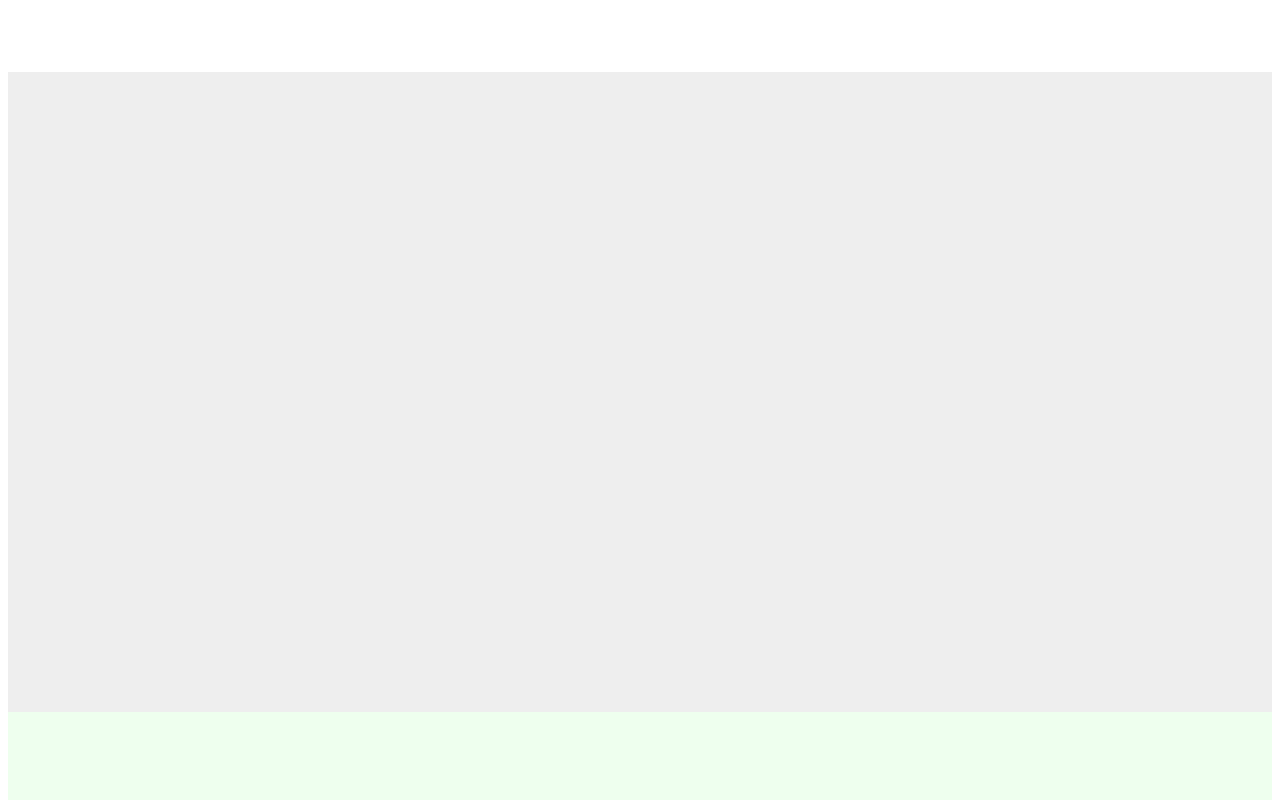
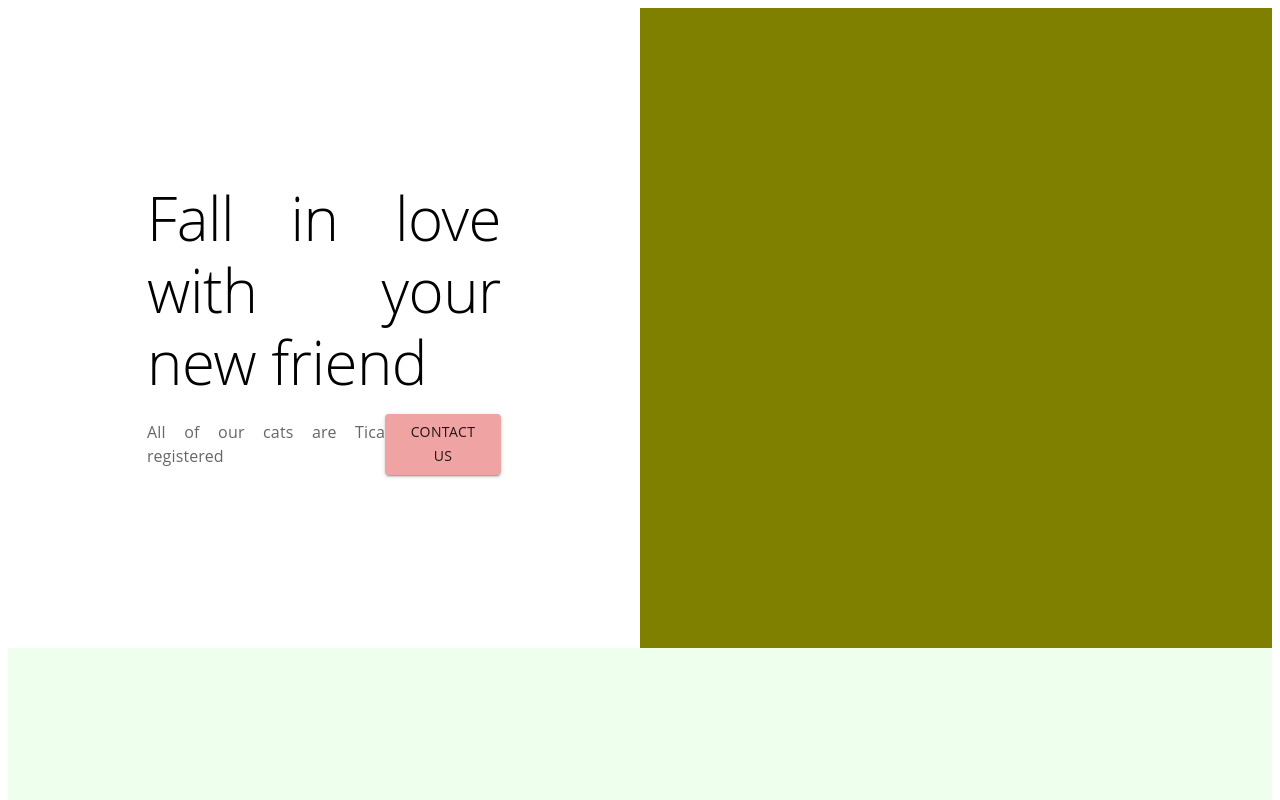
Before and after one commit to dcoates83/AzureSky, a Next.js app: page /LandingPage in a window 1280 px wide. Shown: the top 800 px of the page. Built offline with nearby package versions, Linux system fonts and the light colour scheme.

Commit message:
added left landing

```diff
--- a/pages/LandingPage.tsx
+++ b/pages/LandingPage.tsx
@@ -1,3 +1,4 @@
+import { Box, Button, Typography } from '@mui/material'
 import Grid from '@mui/material/Unstable_Grid2'
 import Image from 'next/image'
 
@@ -16,14 +17,51 @@ import tzarBear from '../assets/tzar-bear.jpg'
 const HeroLanding = () => {
   return (
     <>
-      <Grid container sx={{ height: '100dvh' }}>
-        <Grid sx={{ height: '80%', backgroundColor: '#eee', width: '100%' }}>
-          <Grid md={6} sx={{ height: '100%' }}></Grid>
-          <Grid md={6} sx={{ height: '100%' }}></Grid>
-        </Grid>
-        <Grid
-          sx={{ height: '20%', backgroundColor: '#efe', width: '100%' }}
-        ></Grid>
+      <Box
+        sx={{ height: '100dvh', display: 'grid', gridTemplateRows: '8fr 2fr' }}
+      >
+        <Box
+          sx={{
+            width: '100%',
+            display: 'grid',
+            gridAutoFlow: 'column',
+            gridTemplateColumns: '1fr 1fr',
+          }}
+        >
+          <Box
+            sx={{
+              width: '100%',
+              height: '100%',
+              display: 'grid',
+              placeItems: 'center',
+            }}
+          >
+            <Box sx={{ width: '56%' }}>
+              <Typography variant="h2">
+                Fall in love with your new friend
+              </Typography>
+              <Box
+                sx={{
+                  display: 'flex',
+                  alignItems: 'center',
+                  justifyContent: 'space-between',
+                  mt: 2,
+                }}
+              >
+                <Typography
+                  sx={{ color: (theme) => theme.palette.text.secondary }}
+                >
+                  All of our cats are Tica registered
+                </Typography>
+                <Button variant="contained">Contact Us</Button>
+              </Box>
+            </Box>
+          </Box>
+          <Box
+            sx={{ backgroundColor: 'olive', width: '100%', height: '100%' }}
+          ></Box>
+        </Box>
+        <Box sx={{ backgroundColor: '#efe', width: '100%' }}></Box>
         {/* <Image className="hero-background-image" src={Landing} alt="main-img" />
         <div className="hero-container">
           <Image src={catInBox} alt="cat in a box" className="second-hero" />
@@ -35,7 +73,7 @@ const HeroLanding = () => {
           All of our cats are tica Registered
         </p>
         <Image src={tica} alt="tica" className="registered-tica" /> */}
-      </Grid>
+      </Box>
     </>
   )
 }
--- a/pages/_app.tsx
+++ b/pages/_app.tsx
@@ -1,4 +1,3 @@
-import 'tailwindcss/tailwind.css'
 import '../styles/footer.css'
 import '../styles/main.css'
 
@@ -9,7 +8,11 @@ const theme = createTheme({
   typography: {
     allVariants: {
       fontFamily: "'Public Sans', 'Open Sans', 'sans-serif'",
-      // fontSize: '1.125rem',
+    },
+  },
+  palette: {
+    primary: {
+      main: '#EFA3A3',
     },
   },
 })
--- a/styles/main.css
+++ b/styles/main.css
@@ -2,12 +2,12 @@ html {
   scroll-behavior: smooth;
 }
 body {
-  margin-top: 4em;
+  /* margin-top: 4em; */
   letter-spacing: 0.3px;
   --tw-bg-opacity: 1;
 
   font-family: 'Open Sans', sans-serif;
-  font-size: 1.125rem;
+  /* font-size: 1.125rem; */
   line-height: 1.75rem;
   text-align: justify;
 }
```
